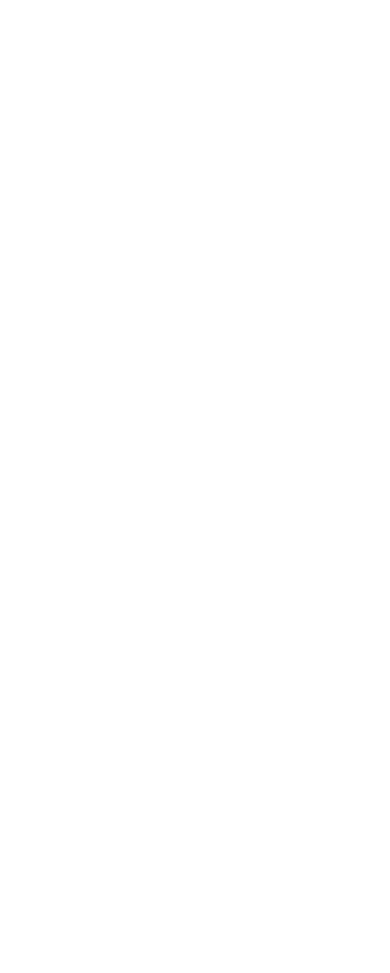
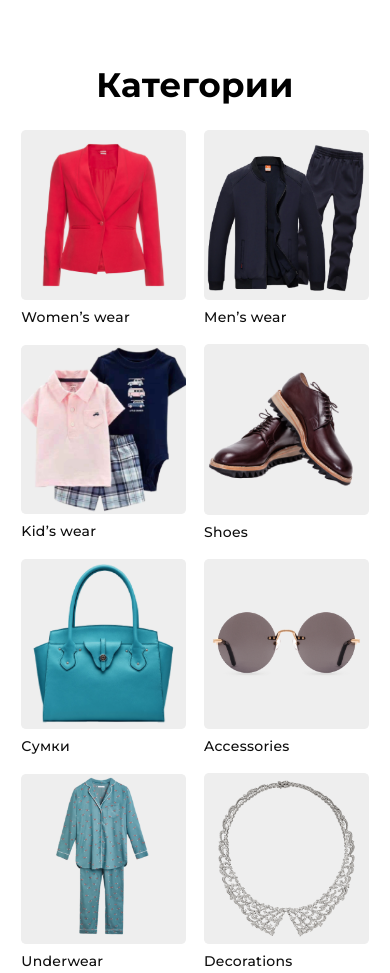
Before and after one commit to Adhamovman/big-team-project, a plain HTML site: page pages/categories.html in a window 390 px wide. Shown: the top 973 px of the page. Before the commit the page ends 844 px from the top, so only its background shows below. Drawn offline with Linux system fonts and the light colour scheme.

Commit message:
cateries qismi qoshildi

```diff
--- a/pages/categories.html
+++ b/pages/categories.html
@@ -0,0 +1,103 @@
+<!DOCTYPE html>
+<html lang="en">
+  <head>
+    <meta charset="UTF-8" />
+    <meta http-equiv="X-UA-Compatible" content="IE=edge" />
+    <meta name="viewport" content="width=device-width, initial-scale=1.0" />
+    <title>CATEGORY</title>
+    <link rel="stylesheet" href="/css/catigories.css" />
+  </head>
+  <body>
+    <main>
+      <section id="categois">
+        <div class="containar">
+          <h3 class="categois__title">Категории</h3>
+          <div class="categois__row">
+            <div class="categois__row__card">
+              <div class="categois__row__card__inner">
+                <a href="category.html" class="categois__row__card__inner__ph">
+                  <img src="/images/card-category/cate card2.png" alt="" />
+                </a>
+                <p class="categois__row__card__inner__p">Women’s wear</p>
+              </div>
+            </div>
+            <div class="categois__row__card">
+              <div class="categois__row__card__inner">
+                <a href="category.html" class="categois__row__card__inner__ph">
+                  <img src="/images/card-category/cate card1.png" alt="" />
+                </a>
+                <p class="categois__row__card__inner__p">Men’s wear</p>
+              </div>
+            </div>
+            <div class="categois__row__card">
+              <div class="categois__row__card__inner">
+                <a href="category.html" class="categois__row__card__inner__ph">
+                  <img src="/images/card-category/cate card 3.png" alt="" />
+                </a>
+                <p class="categois__row__card__inner__p">Kid’s wear</p>
+              </div>
+            </div>
+            <div class="categois__row__card">
+              <div class="categois__row__card__inner">
+                <a href="category.html" class="categois__row__card__inner__ph">
+                  <img src="/images/card-category/cate card 4.png" alt="" />
+                </a>
+                <p class="categois__row__card__inner__p">Shoes</p>
+              </div>
+            </div>
+
+            <div class="categois__row__card">
+              <div class="categois__row__card__inner">
+                <a href="category.html" class="categois__row__card__inner__ph">
+                  <img src="/images/card-category/cate card4.png" alt="" />
+                </a>
+                <p class="categois__row__card__inner__p">Сумки</p>
+              </div>
+            </div>
+            <div class="categois__row__card">
+              <div class="categois__row__card__inner">
+                <a href="category.html" class="categois__row__card__inner__ph">
+                  <img src="/images/card-category/cate card5.png" alt="" />
+                </a>
+                <p class="categois__row__card__inner__p">Accessories</p>
+              </div>
+            </div>
+            <div class="categois__row__card">
+              <div class="categois__row__card__inner">
+                <a href="category.html" class="categois__row__card__inner__ph">
+                  <img src="/images/card-category/cate card 6.png" alt="" />
+                </a>
+                <p class="categois__row__card__inner__p">Underwear</p>
+              </div>
+            </div>
+            <div class="categois__row__card">
+              <div class="categois__row__card__inner">
+                <a href="category.html" class="categois__row__card__inner__ph">
+                  <img src="/images/card-category/cate card 7.png" alt="" />
+                </a>
+                <p class="categois__row__card__inner__p">Decorations</p>
+              </div>
+            </div>
+
+            <div class="categois__row__card">
+              <div class="categois__row__card__inner">
+                <a href="category.html" class="categois__row__card__inner__ph">
+                  <img src="/images/card-category/cate card 8.png" alt="" />
+                </a>
+                <p class="categois__row__card__inner__p">Home textiles</p>
+              </div>
+            </div>
+            <div class="categois__row__card">
+              <div class="categois__row__card__inner">
+                <a href="category.html" class="categois__row__card__inner__ph">
+                  <img src="/images/card-category/cate card 9.png" alt="" />
+                </a>
+                <p class="categois__row__card__inner__p">Wholesale</p>
+              </div>
+            </div>
+          </div>
+        </div>
+      </section>
+    </main>
+  </body>
+</html>
--- a/sass/pages/catigories.scss
+++ b/sass/pages/catigories.scss
@@ -1 +1,146 @@
 @import "../main.scss";
+
+// FONT STYLE LINK
+
+@import url("https://fonts.googleapis.com/css2?family=Montserrat:wght@400;500;600;700;800;900&display=swap");
+
+* {
+  margin: 0;
+  padding: 0;
+  box-sizing: border-box;
+  font-family: "Montserrat", sans-serif;
+}
+
+.container {
+  max-width: 1400px;
+  padding: 0 15px;
+  margin: 0 auto;
+}
+
+a {
+  text-decoration: none;
+}
+
+#categois {
+  padding-top: 64px;
+}
+
+.categois__title {
+  padding-bottom: 24px;
+  font-weight: 700;
+  font-size: 34px;
+  text-align: center;
+  letter-spacing: 0.25px;
+  color: #000000;
+}
+
+.categois__row {
+  margin: 0 12%;
+  display: flex;
+  justify-content: center;
+  align-items: center;
+  flex-wrap: wrap;
+  gap: 24px;
+  &__card {
+    width: 23%;
+    &__inner {
+      &__ph {
+        display: flex;
+        align-items: center;
+        justify-content: center;
+      }
+      img {
+        width: 100%;
+      }
+      &__p {
+        text-align: center;
+        padding-top: 24px;
+        font-weight: 400;
+        font-size: 25px;
+        letter-spacing: 0.02em;
+        color: #000000;
+      }
+    }
+  }
+}
+
+@media screen and (max-width: 1120px) {
+  .categois__row {
+    margin: 0 28px;
+    gap: 24px;
+    &__card {
+      width: 45%;
+      //   padding: 9px;
+      &__inner {
+        &__p {
+          text-align: center;
+          padding-top: 24px;
+          font-weight: 500;
+          font-size: 24px;
+          color: #0d0d0d;
+        }
+      }
+    }
+  }
+}
+
+@media screen and (max-width: 500px) {
+  .categois__row {
+    margin: 0 4%;
+    gap: 18px;
+    &__card {
+      width: 80%;
+      &__inner {
+        &__p {
+          text-align: left;
+          padding-top: 24px;
+          font-weight: 500;
+          font-size: 20px;
+          color: #0d0d0d;
+        }
+      }
+    }
+  }
+}
+
+@media screen and (max-width: 400px) {
+  .categois__row {
+    margin: 0 12px;
+    &__card {
+      width: 45%;
+      &__inner {
+        &__ph img {
+          width: 100%;
+        }
+        &__p {
+          padding-top: 8px;
+          text-align: left;
+          font-weight: 500;
+          font-size: 14px;
+          color: #0d0d0d;
+        }
+      }
+    }
+  }
+}
+
+@media screen and (max-width: 341px) {
+  .categois__row {
+    margin: 0 12px;
+    &__card {
+      width: 80%;
+      &__inner {
+        &__ph img {
+          width: 100%;
+        }
+        &__p {
+          padding-top: 8px;
+          text-align: left;
+          font-weight: 500;
+          font-size: 20px;
+          color: #0d0d0d;
+        }
+      }
+    }
+  }
+}
```
Also changed, not shown: css/catigories.css, 1 other file.
